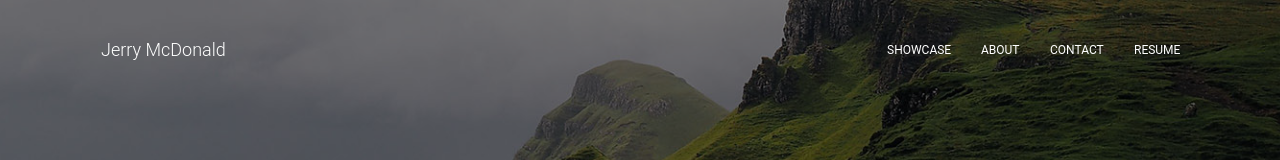
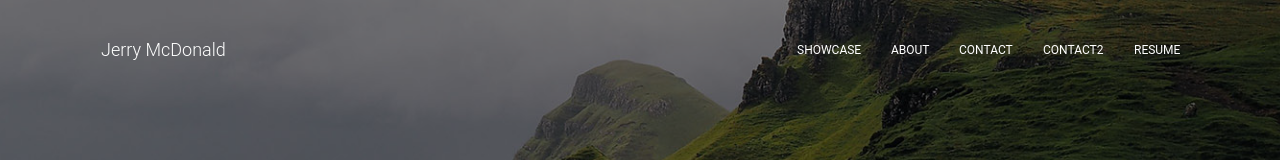
Before and after one commit to JerryMcDonald/PortfolioWebsite, a React (Create React App) app in the folder my-app/: page / in a window 1280 px wide. Shown: the top 160 px of the page. Built offline with nearby package versions, Linux system fonts and the light colour scheme.

Commit message:
passing the clickContact function to header links

```diff
--- a/my-app/src/components/Header/HeaderLinks.js
+++ b/my-app/src/components/Header/HeaderLinks.js
@@ -50,13 +50,25 @@ export default function HeaderLinks(props) {
       </ListItem>
       <ListItem className={classes.listItem}>
         <Button
+          // href={"/contact-page"}
+          onClick={props.contactClick}
+          color="transparent"
+          // we do not want contact to open in a new tab
+          // target="_blank"
+          className={classes.navLink}
+        >
+           Contact
+        </Button>
+      </ListItem>
+      <ListItem className={classes.listItem}>
+        <Button
           href={"/contact-page"}
           color="transparent"
           // we do not want contact to open in a new tab
           // target="_blank"
           className={classes.navLink}
         >
-           Contact
+           Contact2
         </Button>
       </ListItem>
       <ListItem className={classes.listItem}>
```
